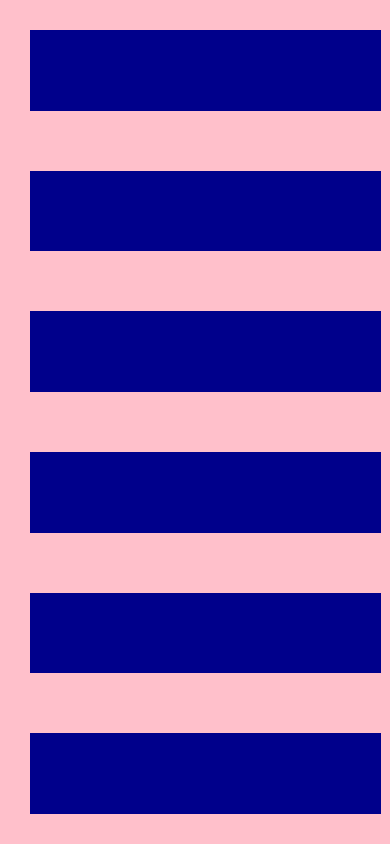
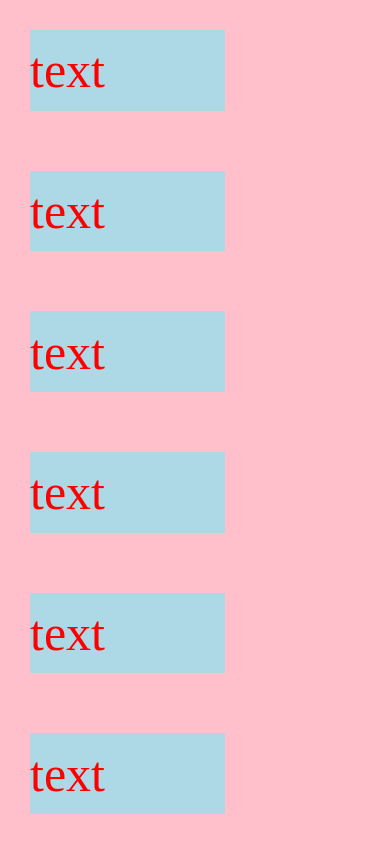
Before and after one commit to ehmckeac/class-site, a plain HTML site: page responsiveness/responsiveness_exercise.html in a window 390 px wide. Drawn offline with Linux system fonts and the light colour scheme.

Commit message:
3 different queries

```diff
--- a/responsiveness/respond.css
+++ b/responsiveness/respond.css
@@ -17,7 +17,19 @@ body {
   width:15%;
   height:90%;
   margin:30px;
+  /* font-size: 30px;
+  text-align: center;
+  font-family: sans-serif; */
+}
 
+.text {
+  font-size: 30px;
+  text-align: center;
+  font-family: cardo;
+  display: flex inline-block;
+  position: relative;
+  top: 50%;
+  transform: translateY(-50%);
 }
 
 
@@ -31,5 +43,33 @@ body {
   .container {
     background: pink;
     display: flex wrap;
+    flex-direction: column;}
+  .text {
+    color: white;
+    font-size: 15px;
+    text-align: right;
+  }
+}
+
+@media screen and (max-width:600px) {
+  .row {
     flex-direction: column;
+    height:15%;
+    width:50%;
+    background: lightblue;
   }
+  .text {
+    display: flex;
+    top: 50%;
+    transform:0;
+    color: red;
+    font-size: 50px;
+    text-align: left;
+  }
+}
+
+@media only screen and (min-width: 1201px) {
+  .text {
+    font-family: impact;
+  }
+}
--- a/responsiveness/responsiveness_exercise.html
+++ b/responsiveness/responsiveness_exercise.html
@@ -8,12 +8,24 @@
 
     <body>
       <div class="container">
-        <div class="row"></div>
-        <div class="row"></div>
-        <div class="row"></div>
-        <div class="row"></div>
-        <div class="row"></div>
-        <div class="row"></div>
+        <div class="row">
+          <div class="text">text</div>
+        </div>
+        <div class="row">
+          <div class="text">text</div>
+        </div>
+        <div class="row">
+          <div class="text">text</div>
+        </div>
+        <div class="row">
+          <div class="text">text</div>
+        </div>
+        <div class="row">
+          <div class="text">text</div>
+        </div>
+        <div class="row">
+          <div class="text">text</div>
+        </div>
       </div>
     </body>
 </html>
```
Also changed, not shown: index.html (+2 -2 lines), 1 other file.
